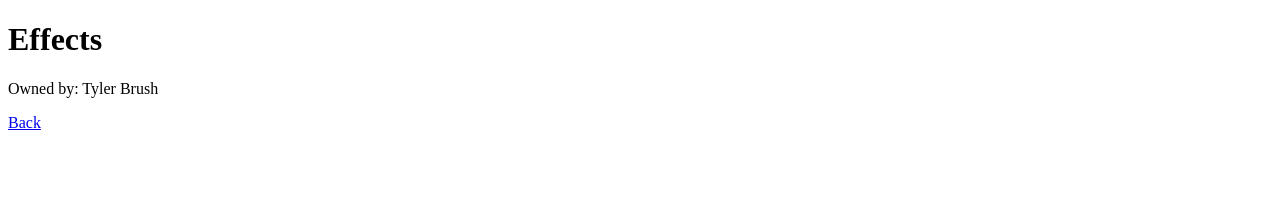
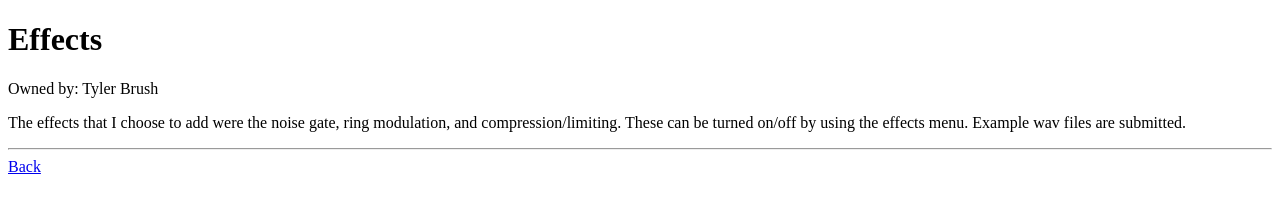
Before and after one commit to Brushty1/CSE471Project1, a plain HTML site: page effects.html in a window 1280 px wide. Drawn offline with Linux system fonts and the light colour scheme.

Commit message:
Add files via upload

```diff
--- a/effects.html
+++ b/effects.html
@@ -10,6 +10,9 @@
 <h1>Effects</h1>
 <p>Owned by: Tyler Brush</p>
 
+<p>The effects that I choose to add were the noise gate, ring modulation, and compression/limiting. These can be turned on/off by using the effects menu. Example wav files are submitted.</p>
+
+<hr/>
 <a href="index.html">Back</a>
 
 </body>
```
